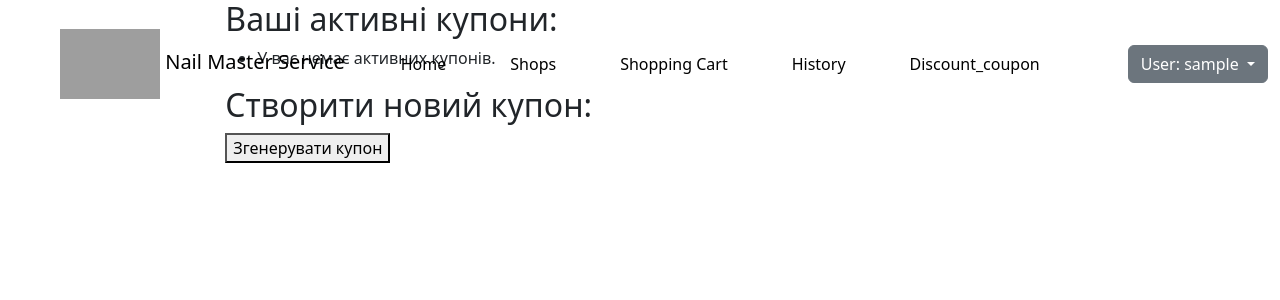
After one commit to OleksandrYanchuk/django-delivery-app, a Django app: page /delivery/generate-coupon/ in a window 1280 px wide. The commit adds this page. Shown: the top 300 px of the page. Run offline with Django 4.2, Linux system fonts and the light colour scheme; a user stored in the database is signed in; tables that the repository leaves empty hold one stand-in row (values such as "Sample post"); some libraries are stand-ins or nearby versions; grey boxes are pictures that could not be loaded.

Commit message:
add discount_coupon

```diff
--- a/delivery_service/settings.py
+++ b/delivery_service/settings.py
@@ -51,7 +51,7 @@ INSTALLED_APPS = [
     "crispy_bootstrap4",
     "user",
     "services",
-    "django_google_maps",
+    # "django_google_maps",
 ]
 
 MIDDLEWARE = [
@@ -103,8 +103,6 @@ DATABASES = {
     }
 }
 
-db_from_env = dj_database_url.config(conn_max_age=500)
-DATABASES["default"].update(db_from_env)
 
 # Password validation
 # https://docs.djangoproject.com/en/4.2/ref/settings/#auth-password-validators
--- a/services/forms.py
+++ b/services/forms.py
@@ -19,8 +19,8 @@ class ShoppingCartForm(forms.ModelForm):
         model = ShoppingCart
         fields = ["name", "email", "phone_number", "address", "user_lat", "user_lng"]
 
-    name = forms.CharField(max_length=255, required=False)
-    email = forms.EmailField(max_length=255, required=False)
+    name = forms.CharField(max_length=255, required=True)
+    email = forms.EmailField(max_length=255, required=True)
     phone_number = forms.CharField(max_length=14, required=True)
     address = forms.CharField(max_length=255, required=True)
     user_lat = forms.FloatField(required=False)
@@ -33,11 +33,6 @@ class ShoppingCartForm(forms.ModelForm):
         self.fields["email"].widget.attrs["readonly"] = True
         self.fields["user_lat"].widget.attrs["readonly"] = True
         self.fields["user_lng"].widget.attrs["readonly"] = True
-
-    def __init__(self, *args, **kwargs):
-        super().__init__(*args, **kwargs)
-        # Заблокуйте зміну користувача, оскільки це буде user, який володіє кошиком
-        self.fields["user"].widget.attrs["readonly"] = True
 
 
 class CartItemForm(forms.ModelForm):
@@ -56,3 +51,13 @@ class OrderItemForm(forms.ModelForm):
     class Meta:
         model = OrderItem
         fields = ["product", "quantity"]
+
+
+# Форма для створення купону
+class CreateCouponForm(forms.Form):
+    pass
+
+
+# Форма для відображення активних купонів
+class ActiveCouponsForm(forms.Form):
+    pass
--- a/services/urls.py
+++ b/services/urls.py
@@ -5,7 +5,6 @@ from .views import (
     CreateShopView,
     GoodsListView,
     CreateGoodsView,
-    ShoppingCartView,
     ShoppingCartDetailView,
     CartItemView,
     CartItemDetailView,
@@ -19,6 +18,8 @@ from .views import (
     OrderDetailView,
     OrderItemDetailView,
     update_user_info,
+    active_coupons,
+    apply_coupon,
 )
 
 urlpatterns = [
@@ -48,6 +49,8 @@ urlpatterns = [
         "order-item/<int:pk>/", OrderItemDetailView.as_view(), name="order_item_detail"
     ),
     path("update-user-info/", update_user_info, name="update_user_info"),
+    path("generate-coupon/", active_coupons, name="generate_coupon"),
+    path("apply_coupon/", apply_coupon, name="apply_coupon"),
 ]
 
 app_name = "services"
--- a/services/views.py
+++ b/services/views.py
@@ -1,5 +1,5 @@
-import json
-
+import requests
+from decimal import Decimal
 from django.contrib import messages
 from django.contrib.auth.decorators import login_required
 from django.db import transaction
@@ -13,14 +13,24 @@ from django.shortcuts import render, redirect, get_object_or_404
 from django.template.loader import render_to_string
 from django.urls import reverse_lazy, reverse
 from django.utils import timezone
+from django.views.decorators.http import require_POST
 from django.views.generic import ListView, DetailView, CreateView, UpdateView
-from .models import Shop, Goods, ShoppingCart, CartItem, Order, OrderItem
+from .models import (
+    Shop,
+    Goods,
+    ShoppingCart,
+    CartItem,
+    Order,
+    OrderItem,
+    DiscountCoupon,
+)
 from .forms import (
     ShopForm,
     GoodsForm,
     ShoppingCartForm,
     CartItemForm,
     OrderForm,
+    CreateCouponForm,
 )
 
 
@@ -77,6 +87,11 @@ class CartItemView(CreateView):
     form_class = CartItemForm
     template_name = "cart_item.html"
     success_url = reverse_lazy("cart_item")
+
+    def total_price_with_discount(self):
+        return self.quantity * (
+            self.goods.price - (self.goods.price * self.discount_percentage / 100)
+        )
 
 
 class CartItemDetailView(DetailView):
@@ -165,18 +180,50 @@ def shopping_cart(request):
         "lat": lat,
         "lng": lng,
     }
-    # Додайте вивід для перевірки координат
-    for cart_item in cart_items:
-        print(
-            f"Координати магазину для товару {cart_item.goods.shop_name.name}: lat {cart_item.goods.shop_name.lat}, lng {cart_item.goods.shop_name.lng}"
+
+    return render(
+        request,
+        "shopping_cart/shopping_cart.html",
+        context=context,
+    )
+
+
+@login_required
+def checkout(request):
+    if request.method == "POST":
+        recaptcha_token = request.POST.get("recaptchaToken")
+        secret_key = "6LcLr2woAAAAAJ2RSZmirteuwzriGjU3Dk8qhtsa"
+
+        # Виконайте запит на сервер reCAPTCHA Enterprise для перевірки
+        response = requests.post(
+            "https://recaptchaenterprise.googleapis.com/v1beta1/projects/ВАШ_ПРОЕКТ/assessments?key="
+            + secret_key,
+            json={
+                "token": recaptcha_token,
+            },
         )
 
-    return render(request, "shopping_cart/shopping_cart.html", context)
+        result = response.json()
 
+        if result["score"] >= 0.5:
+            # CAPTCHA пройшла перевірку, тепер ви можете оформити замовлення
+            cart_items = CartItem.objects.filter(user=request.user)
+            totals = get_totals(cart_items)
 
-def checkout(request):
-    cart_items = CartItem.objects.filter(user=request.user)
-    totals = get_totals(cart_items)
+            # Оформлення замовлення
+            # ...
+
+            # Видаліть всі елементи кошика, пов'язані з поточним користувачем
+            cart_items.delete()
+
+            return JsonResponse({"success": True})
+        else:
+            # CAPTCHA не пройдена
+            # Обробіть це відповідним чином і повідомте користувача
+            return JsonResponse({"success": False})
+    else:
+        cart_items = CartItem.objects.filter(user=request.user)
+        totals = get_totals(cart_items)
     return render(
         request,
         "shopping_cart/checkout.html",
@@ -202,7 +249,8 @@ def update_cart_item(request):
 
         # Отримайте оновлену інформацію про товар для повернення на клієнтський бік
         updated_item_html = render_to_string(
-            "shopping_cart/cart_item.html", {"item": cart_item}
+            "shopping_cart/shopping_cart.html",
+            {"item": cart_item},
         )
 
         response_data = {"updated_item_html": updated_item_html}
@@ -253,16 +301,40 @@ class OrderCreateView(CreateView):
         shopping_cart, created = ShoppingCart.objects.get_or_create(
             user=self.request.user
         )
+        # Retrieve the coupon code from the session if it exists
+        coupon_code = self.request.session.get("coupon_code")
 
         # Отримайте всі товари у кошику
         cart_items = CartItem.objects.filter(shopping_cart=shopping_cart)
 
         # Обчисліть суму всіх товарів у кошику і встановіть її як total_amount
-        total_amount = sum(item.quantity * item.goods.price for item in cart_items)
+        total_amount = Decimal("0.00")
+        for cart_item in cart_items:
+            total_amount += Decimal(str(cart_item.quantity)) * cart_item.goods.price
+        print(f"Total Amount: {form.instance.total_amount}")
+
         form.instance.total_amount = total_amount
+
+        if coupon_code:
+            # Perform any additional validation or processing for the coupon
+            # Mark the coupon as used
+            try:
+                coupon = DiscountCoupon.objects.get(code=coupon_code, is_used=False)
+                total_with_discount = form.instance.total_amount - (
+                    form.instance.total_amount * coupon.discount_percentage / 100
+                )
+                coupon.is_used = True
+                coupon.save()
+            except DiscountCoupon.DoesNotExist:
+                pass  # Handle the case where the coupon doesn't exist or is already used
 
         # Збережіть об'єкт Order
         order = form.save()
+        if total_with_discount:
+            order.total_with_discount = (
+                total_with_discount  # You can modify this logic as needed
+            )
+            order.save()
 
         # Створіть об'єкти OrderItem для всіх товарів у кошику
         for cart_item in cart_items:
@@ -319,3 +391,92 @@ def update_user_info(request):
         return JsonResponse({"success": True})
 
     return JsonResponse({"message": "Not an AJAX request"}, status=400)
+
+
+def active_coupons(request):
+    user = request.user  # Отримуємо поточного користувача
+    active_coupons = DiscountCoupon.objects.filter(user=user, is_used=False)
+
+    if request.method == "POST":
+        form = CreateCouponForm(request.POST)
+        if form.is_valid():
+            DiscountCoupon.create_random_coupon(user)
+            return HttpResponseRedirect("/delivery/generate-coupon/")
+    else:
+        form = CreateCouponForm()
+
+    return render(
+        request,
+        "coupon/active_coupons.html",
+        {"active_coupons": active_coupons, "form": form},
+    )
+
+
+from django.http import JsonResponse
+
+
+import logging
+
+
+def apply_coupon(request):
+    # Отримайте код купона з POST-запиту
+    coupon_code = request.POST.get("coupon_code")
+
+    # Отримайте поточного користувача
+    user = request.user
+
+    try:
+        # Знайдіть купон за кодом і перевірте, чи він активний та належить користувачу
+        coupon = DiscountCoupon.objects.get(code=coupon_code, is_used=False, user=user)
+
+        # Отримайте всі товари у кошику користувача
+        cart_items = CartItem.objects.filter(shopping_cart__user=user)
+
+        # Перевірте, чи купон відноситься до потрібного магазину
+        if all(item.goods.shop_name.id == coupon.shop.id for item in cart_items):
+            # Застосуйте знижку до суми замовлення
+            discount_amount = apply_discount_coupon(coupon)
+            print(f"Discount amount applied: {discount_amount}")
+
+            request.session["coupon_code"] = coupon_code
+
+            # Підготуйте дані для відправки у відповіді
+            response_data = {
+                "success": True,
+                "discount_amount": discount_amount,
+            }
+
+            # Виведення інформації у журнал сервера
+            logging.info(f"Response data: {response_data}")
+
+            return JsonResponse(response_data)
+
+        else:
+            print("Coupon does not apply to the shop.")
+            messages.error(request, "Замовлення ще не створено")
+            return JsonResponse(
+                {"success": False, "message": "Coupon does not apply to the shop"}
+            )
+
+    except DiscountCoupon.DoesNotExist:
+        print("Coupon not found or already used.")
+        messages.error(request, "Неправильний код купона або купон вже використаний")
+        return JsonResponse(
+            {"success": False, "message": "Invalid coupon code or coupon already used"}
+        )
+
+
+def apply_discount_coupon(coupon):
+    # Отримайте всі товари у кошику користувача
+    cart_items = CartItem.objects.filter(shopping_cart__user=coupon.user)
+
+    # Обчислення загальної суми всіх товарів у кошику
+    totals = get_totals(cart_items)
+
+    # Обчислення знижки за допомогою відсоткового значення
+    discount_percentage = Decimal(coupon.discount_percentage) / 100
+    discount_amount = sum(totals) - (sum(totals) * discount_percentage)
+
+    # Реалізуйте логіку оновлення замовлення з врахуванням знижки
+    # Поверніть суму знижки, щоб відобразити на сторінці
+    return discount_amount
--- a/templates/base.html
+++ b/templates/base.html
@@ -11,7 +11,9 @@
     <link rel="shortcut icon" href="{% static 'img/logo.jpg' %}">
     <link rel="stylesheet" href="{% static 'css/styles.css' %}">
     <script src="https://cdnjs.cloudflare.com/ajax/libs/jquery/3.1.1/jquery.min.js"></script>
+    <script src="https://code.jquery.com/jquery-3.6.0.min.js"></script>
     <script src="https://polyfill.io/v3/polyfill.min.js?features=default"></script>
+    <script src="https://www.google.com/recaptcha/enterprise.js?render=6LcLr2woAAAAAO4Lae1NLFiDXsz4kbNOUZBqk7GV"></script>
 
 
 </head>
@@ -52,6 +54,9 @@
     <script src="https://cdn.jsdelivr.net/npm/@popperjs/core@2.11.8/dist/umd/popper.min.js" integrity="sha384-I7E8VVD/ismYTF4hNIPjVp/Zjvgyol6VFvRkX/vR+Vc4jQkC+hVqc2pM8ODewa9r" crossorigin="anonymous"></script>
     <script src="https://cdn.jsdelivr.net/npm/bootstrap@5.3.0/dist/js/bootstrap.bundle.min.js"></script>
     <script src="https://ajax.googleapis.com/ajax/libs/jquery/1.11.3/jquery.min.js"></script>
+    <script src="https://www.google.com/recaptcha/enterprise.js"></script>
+
+
 
 </body>
 
--- /dev/null
+++ b/templates/coupon/active_coupons.html
@@ -0,0 +1,19 @@
+{% extends 'base.html' %}
+
+{% block content %}
+  <h2>Ваші активні купони:</h2>
+  <ul>
+    {% for coupon in active_coupons %}
+      <li>{{ coupon.code }} - {{ coupon.discount_percentage }} % знижки - {{ coupon.shop }}</li>
+    {% empty %}
+      <li>У вас немає активних купонів.</li>
+    {% endfor %}
+  </ul>
+
+  <h2>Створити новий купон:</h2>
+  <form method="post">
+    {% csrf_token %}
+    {{ form.as_p }}
+    <button type="submit">Згенерувати купон</button>
+  </form>
+{% endblock %}
--- a/templates/includes/header.html
+++ b/templates/includes/header.html
@@ -22,6 +22,9 @@
         <li class="nav-item pe-5">
           <a class="nav-link active" aria-current="page" href="{% url 'services:order_list' %}">History</a>
         </li>
+        <li class="nav-item pe-5">
+          <a class="nav-link active" aria-current="page" href="{% url 'services:generate_coupon' %}">Discount_coupon </a>
+        </li>
       </ul>
       <div class="dropdown ms-auto">
         <button class="btn btn-secondary dropdown-toggle" type="button" data-bs-toggle="dropdown" aria-expanded="false">
--- a/templates/order/order_list.html
+++ b/templates/order/order_list.html
@@ -8,6 +8,7 @@
         <th>Order Number</th>
         <th>Date Created</th>
         <th>Total Amount</th>
+        <th>Total Amount wih discount</th>
         <th>User</th> <!-- Додано стовпець для імені користувача -->
         <th>Actions</th>
       </tr>
@@ -18,6 +19,7 @@
           <td>{{ order.id }}</td>
           <td>{{ order.created_at|date:"Y-m-d H:i:s" }}</td>
           <td>${{ order.total_amount }}</td>
+          <td>${{ order.total_with_discount }}</td>
           <td>{{ order.user.username }}</td> <!-- Додано відображення імені користувача -->
           <td>
             <a href="{% url 'services:order_detail' order.id %}">View Details</a>
```
Also changed, not shown: requirements.txt (+130 -0 lines), services/admin.py (+11 -2 lines), services/models.py (+40 -4 lines), services/templatetags/custom_filters.py (+8 -0 lines), templates/shopping_cart/shopping_cart.html (+90 -8 lines), user/models.py (+16 -14 lines), user/views.py (+4 -4 lines), services/migrations/0001_initial.py (deleted), services/migrations/0002_alter_order_total_with_discount.py (added), services/migrations/0002_alter_orderitem_order.py (deleted), services/migrations/0003_shop_lat_shop_lng.py (deleted), user/migrations/0004_alter_customer_email.py (added).
